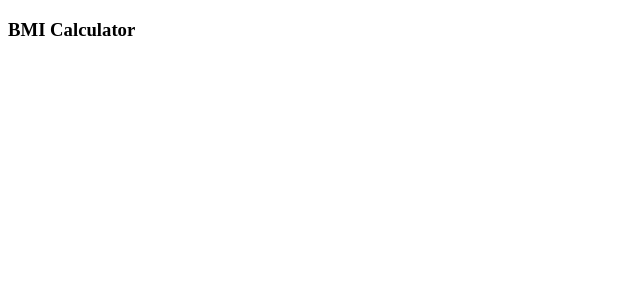
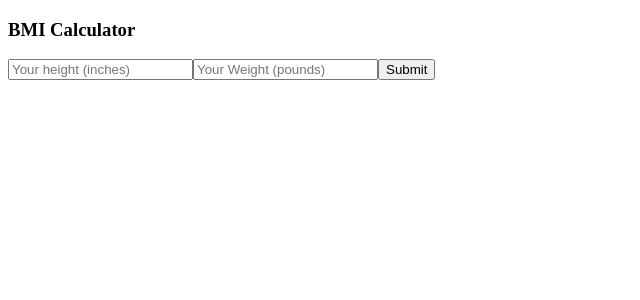
Before and after one commit to kennethlee/bmi-calculator, a React app: page / in a window 1280 px wide. Shown: the top 300 px of the page, without its empty margins (0-640 px from the left). Built offline with nearby package versions, Linux system fonts and the light colour scheme; the HTML template or start-up script is replaced by a standard one.

Commit message:
Create InputForm component and connect it to App

```diff
--- a/src/components/App.js
+++ b/src/components/App.js
@@ -1,9 +1,33 @@
 import React, { Component } from 'react';
 
+import InputForm from './InputForm';
+
 export default class App extends Component {
+  constructor(props) {
+    super(props);
+
+    this.state = {
+      height: '',
+      weight: '',
+    };
+
+    this.handleFormSubmit = this.handleFormSubmit.bind(this);
+  }
+
+  handleFormSubmit(height, weight) {
+    this.setState({
+      height,
+      weight,
+    });
+
+    console.log('Height is', this.state.height);
+    console.log('Weight is', this.state.weight);
+  }
+
   render() {
     return (<div>
       <h3>BMI Calculator</h3>
+      <InputForm handleFormSubmit={this.handleFormSubmit} />
     </div>);
   }
 }
--- /dev/null
+++ b/src/components/InputForm.js
@@ -0,0 +1,53 @@
+import React, { Component } from 'react';
+
+export default class InputForm extends Component {
+  constructor(props) {
+    super(props);
+
+    this.state = {
+      height: '',
+      weight: '',
+    }
+
+    this.onHeightChange = this.onHeightChange.bind(this);
+    this.onWeightChange = this.onWeightChange.bind(this);
+    this.onFormSubmit = this.onFormSubmit.bind(this);
+  }
+
+  onHeightChange(event) {
+    this.setState({ height: event.target.value });
+  }
+
+  onWeightChange(event) {
+    this.setState({ weight: event.target.value });
+  }
+
+  onFormSubmit(event) {
+    event.preventDefault();
+
+    let { height, weight } = this.state;
+
+    if (height && weight) {
+      this.props.handleFormSubmit(height, weight);
+
+      this.setState({
+        height: '',
+        weight: '',
+      })
+    }
+  }
+
+  render() {
+    return (<form onSubmit={this.onFormSubmit}>
+      <input
+        placeholder="Your height (inches)"
+        onChange={this.onHeightChange}
+      />
+      <input
+        placeholder="Your Weight (pounds)"
+        onChange={this.onWeightChange}
+      />
+      <button type="submit">Submit</button>
+    </form>);
+  }
+}
```
